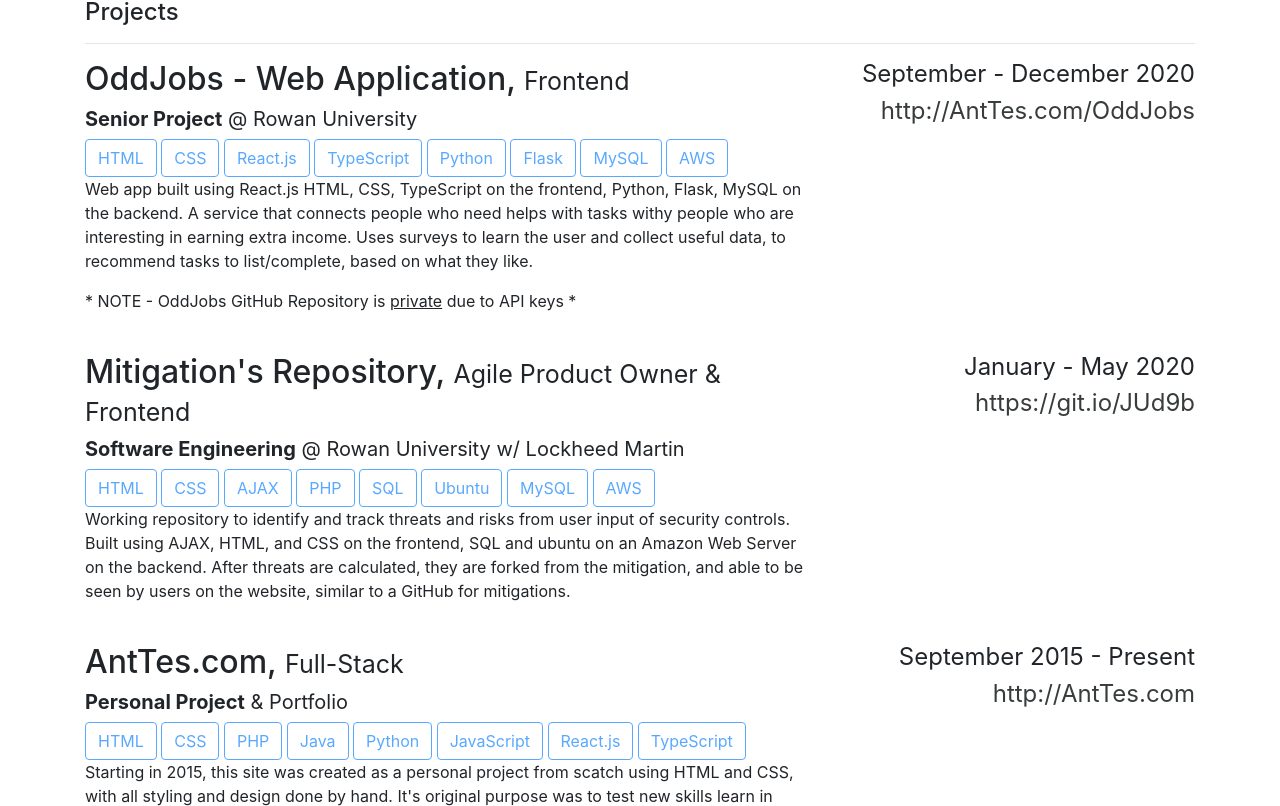
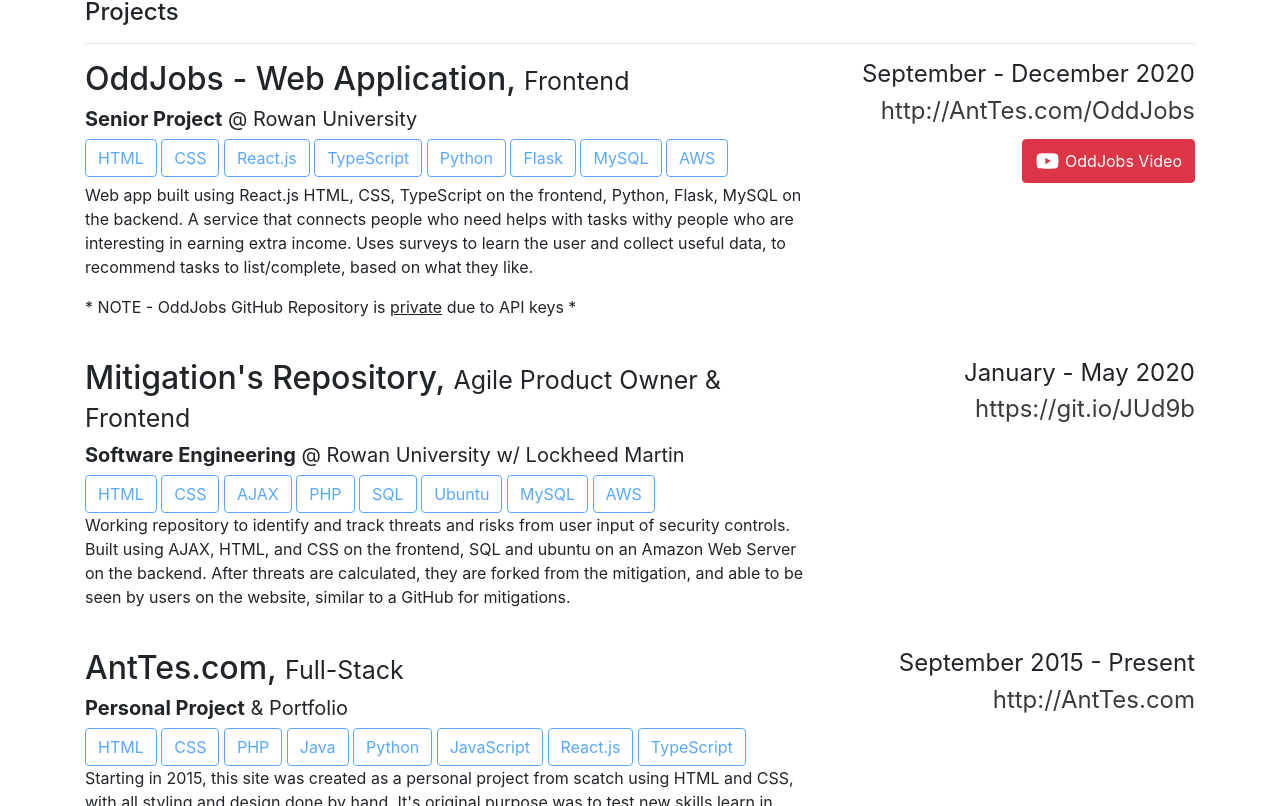
Before and after one commit to anttesoriero/AntTesReact, a React (Create React App) app in the folder AntTes/react-typescript/: page / in a window 1280 px wide. Shown: the part 2554-3360 px from the top of the page. Built offline with nearby package versions, Linux system fonts and the light colour scheme.

Commit message:
Add OddJobs youtube video

```diff
--- a/AntTes/react-typescript/src/Pages/LandingPage.tsx
+++ b/AntTes/react-typescript/src/Pages/LandingPage.tsx
@@ -1,13 +1,13 @@
 import React from 'react';
 import { withRouter } from 'react-router-dom';
-import { Container, Jumbotron, Row, Col, Button, DropdownItem, DropdownMenu, DropdownToggle, UncontrolledButtonDropdown } from 'reactstrap';
+import { Container, Jumbotron, Row, Col, Button, DropdownItem, DropdownMenu, DropdownToggle, UncontrolledButtonDropdown, Carousel } from 'reactstrap';
 import { Helmet } from 'react-helmet';
 import Navigation from '../Components/Navigation';
 import Footer from '../Components/Footer';
 import ATSpin from '../Components/ATSpin';
 import ButtonLabels from '../Components/ButtonLabels';
 import ATPic from '../Styles/Images/AnthonyTesoriero.png';
-import { AiFillGithub } from 'react-icons/ai';
+import { AiFillGithub, AiFillYoutube } from 'react-icons/ai';
 
 const LandingPage = () => {
 
@@ -266,7 +266,14 @@
                     </Col>
                 </Row>
 
-                <ButtonLabels labelList={['HTML', 'CSS', 'React.js', 'TypeScript', 'Python', 'Flask', 'MySQL', 'AWS']} />
+                <Row>
+                    <Col><ButtonLabels labelList={['HTML', 'CSS', 'React.js', 'TypeScript', 'Python', 'Flask', 'MySQL', 'AWS']} /></Col>
+                    <Col xs="4"><div className="align-right itemTime">
+                        <Button className="centered" color="danger" href="https://youtu.be/bv3de-OYx8I" target="_blank">
+                            <AiFillYoutube className="iconStyle" size="30px"/> OddJobs Video
+                        </Button>
+                    </div></Col>
+                </Row>
 
                 <Row>
                     <Col xs="8">
@@ -278,6 +285,7 @@
                     <p>* NOTE - OddJobs GitHub Repository is <u>private</u> due to API keys *</p>
                     </Col>
                 </Row>
+
                 <br />
 
                 {/* Mitigation's Repository */}
--- a/AntTes/react-typescript/src/Styles/Pages/landing_page.scss
+++ b/AntTes/react-typescript/src/Styles/Pages/landing_page.scss
@@ -75,4 +75,5 @@
 
 .iconStyle {
     vertical-align: sub;
+    padding-right: 5px;
 }
```
